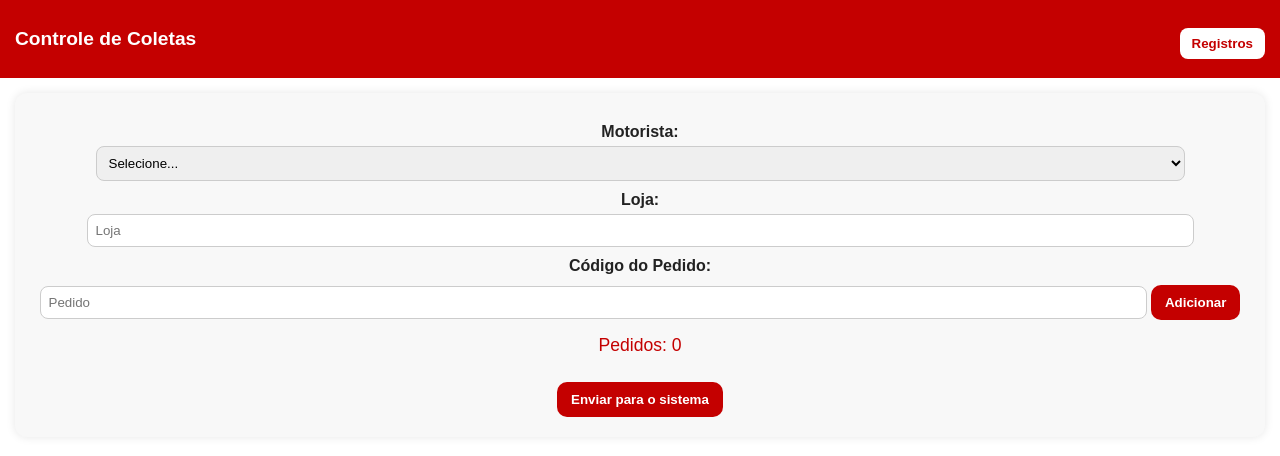
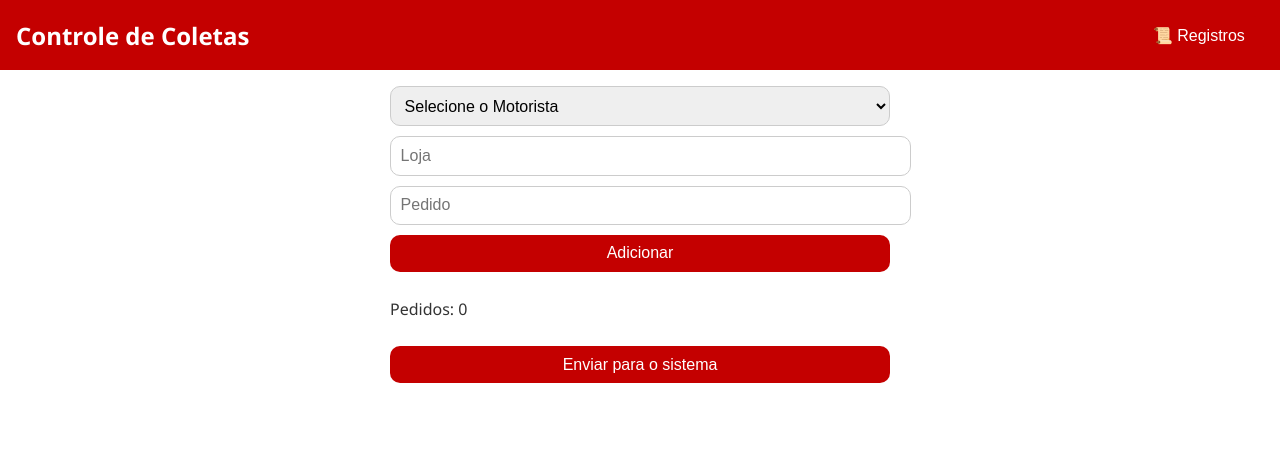
Before and after one commit to jeansantos997705-png/coleta-oms, a Flask app: page / in a window 1280 px wide. Shown: the top 456 px of the page. Run offline with Flask 3, Linux system fonts and the light colour scheme.

Commit message:
correções finais

```diff
--- a/app.py
+++ b/app.py
@@ -1,90 +1,66 @@
-from flask import Flask, render_template, request, jsonify, send_file
-from flask_sqlalchemy import SQLAlchemy
+from flask import Flask, render_template, request, redirect, url_for, jsonify, send_file
+from datetime import datetime
+import csv
 import os
-import io
-from datetime import datetime
-from openpyxl import Workbook
 
 app = Flask(__name__)
-app.config['SQLALCHEMY_DATABASE_URI'] = 'sqlite:///coletas.db'
-app.config['SQLALCHEMY_TRACK_MODIFICATIONS'] = False
 
-db = SQLAlchemy(app)
-
-# Modelo de tabela
-class Coleta(db.Model):
-    id = db.Column(db.Integer, primary_key=True)
-    motorista = db.Column(db.String(100))
-    loja = db.Column(db.String(100))
-    data = db.Column(db.String(20))
-    pedidos = db.Column(db.Text)
-
-with app.app_context():
-    db.create_all()
+# Simulação de "banco de dados" na memória
+registros = []
 
 @app.route('/')
 def index():
     return render_template('index.html')
 
-@app.route('/registrar', methods=['POST'])
-def registrar():
-    data = request.get_json()
-    motorista = data.get('motorista')
-    loja = data.get('loja')
-    pedidos = ', '.join(data.get('pedidos', []))
-    data_atual = datetime.now().strftime("%d/%m/%Y")
+@app.route('/adicionar', methods=['POST'])
+def adicionar():
+    motorista = request.form['motorista']
+    loja = request.form['loja']
+    pedido = request.form['pedido']
 
-    nova_coleta = Coleta(motorista=motorista, loja=loja, data=data_atual, pedidos=pedidos)
-    db.session.add(nova_coleta)
-    db.session.commit()
+    if len(pedido) != 12:
+        return jsonify({"erro": "Código deve ter 12 caracteres."}), 400
 
-    return jsonify({"message": "Coleta registrada com sucesso!"})
+    for r in registros:
+        for p in r['pedidos']:
+            if p == pedido:
+                return jsonify({"erro": "Pedido duplicado."}), 400
 
-@app.route('/historico')
-def historico():
-    coletas = Coleta.query.order_by(Coleta.id.desc()).all()
-    registros = []
-    for coleta in coletas:
+    if not registros or registros[-1].get('finalizado', False):
         registros.append({
-            "id": coleta.id,
-            "motorista": coleta.motorista,
-            "loja": coleta.loja,
-            "data": coleta.data,
-            "quantidade": len(coleta.pedidos.split(", ")) if coleta.pedidos else 0
+            "motorista": motorista,
+            "loja": loja,
+            "data": datetime.now().strftime("%d/%m/%Y"),
+            "pedidos": [],
+            "finalizado": False
         })
-    return jsonify(registros)
 
-@app.route('/detalhes/<int:id>')
-def detalhes(id):
-    coleta = Coleta.query.get(id)
-    if not coleta:
-        return jsonify({"error": "Registro não encontrado"}), 404
-    pedidos = coleta.pedidos.split(", ")
-    return jsonify({"pedidos": pedidos})
+    registros[-1]["pedidos"].append(pedido)
+    return jsonify({"sucesso": True, "total": len(registros[-1]['pedidos'])})
 
-@app.route('/backup', methods=['GET'])
+@app.route('/enviar', methods=['POST'])
+def enviar():
+    if registros:
+        registros[-1]["finalizado"] = True
+    return jsonify({"sucesso": True})
+
+@app.route('/registros')
+def ver_registros():
+    return render_template('registros.html', registros=registros)
+
+@app.route('/pedidos/<int:indice>')
+def ver_pedidos(indice):
+    return jsonify(registros[indice]["pedidos"])
+
+@app.route('/backup')
 def backup():
-    coletas = Coleta.query.order_by(Coleta.id.desc()).all()
-    if not coletas:
-        return jsonify({"error": "Nenhum registro encontrado para backup"}), 404
-
-    wb = Workbook()
-    ws = wb.active
-    ws.title = "Coletas"
-    ws.append(["Motorista", "Loja", "Data", "Pedido"])
-
-    for coleta in coletas:
-        pedidos = coleta.pedidos.split(", ")
-        for pedido in pedidos:
-            ws.append([coleta.motorista, coleta.loja, coleta.data, pedido])
-
-    output = io.BytesIO()
-    wb.save(output)
-    output.seek(0)
-
-    nome_arquivo = f"backup_coletas_{datetime.now().strftime('%Y-%m-%d_%H-%M-%S')}.xlsx"
-
-    return send_file(output, as_attachment=True, download_name=nome_arquivo, mimetype="application/vnd.openxmlformats-officedocument.spreadsheetml.sheet")
+    arquivo_csv = "backup_coletas.csv"
+    with open(arquivo_csv, mode='w', newline='', encoding='utf-8') as f:
+        writer = csv.writer(f)
+        writer.writerow(["Motorista", "Loja", "Data", "Pedidos"])
+        for r in registros:
+            writer.writerow([r["motorista"], r["loja"], r["data"], ", ".join(r["pedidos"])])
+    return send_file(arquivo_csv, as_attachment=True)
 
 if __name__ == '__main__':
-    app.run(host='0.0.0.0', port=5000)
+    app.run(debug=True)
--- a/static/script.js
+++ b/static/script.js
@@ -1,118 +1,53 @@
+const motoristaInput = document.getElementById("motorista");
+const lojaInput = document.getElementById("loja");
 const pedidoInput = document.getElementById("pedido");
-const motoristaSelect = document.getElementById("motorista");
-const lojaInput = document.getElementById("loja");
-const adicionarBtn = document.getElementById("adicionar");
-const enviarBtn = document.getElementById("enviar");
+const listaPedidos = document.getElementById("listaPedidos");
 const contador = document.getElementById("contador");
-const listaPedidos = document.getElementById("listaPedidos");
-const listaRegistros = document.getElementById("listaRegistros");
-const paginaColeta = document.getElementById("paginaColeta");
-const paginaRegistros = document.getElementById("paginaRegistros");
-const btnRegistros = document.getElementById("btnRegistros");
-const btnVoltar = document.getElementById("btnVoltar");
-const btnBackup = document.getElementById("btnBackup");
-const detalhesDiv = document.getElementById("detalhes");
-const listaDetalhes = document.getElementById("listaDetalhes");
-const copiarBtn = document.getElementById("copiarPedidos");
 
 let pedidos = [];
 
-function atualizarContador() {
-    contador.textContent = `Pedidos: ${pedidos.length}`;
-}
+pedidoInput.addEventListener("keypress", (e) => {
+    if (e.key === "Enter") {
+        e.preventDefault();
+        adicionarPedido();
+    }
+});
 
 function adicionarPedido() {
+    const motorista = motoristaInput.value.trim();
+    const loja = lojaInput.value.trim();
     const pedido = pedidoInput.value.trim();
 
-    if (pedido.length !== 12) {
-        alert("O código deve ter 12 caracteres!");
+    if (!motorista || !loja || pedido.length !== 12) {
+        alert("Preencha todos os campos corretamente (pedido = 12 dígitos).");
         return;
     }
     if (pedidos.includes(pedido)) {
         alert("Pedido duplicado!");
         return;
     }
+
     pedidos.push(pedido);
     const li = document.createElement("li");
     li.textContent = pedido;
     listaPedidos.appendChild(li);
+
+    contador.textContent = `Pedidos: ${pedidos.length}`;
     pedidoInput.value = "";
-    atualizarContador();
 }
 
-pedidoInput.addEventListener("keypress", (e) => {
-    if (e.key === "Enter") {
-        adicionarPedido();
-    }
-});
-
-adicionarBtn.addEventListener("click", adicionarPedido);
-
-enviarBtn.addEventListener("click", async () => {
-    const motorista = motoristaSelect.value;
-    const loja = lojaInput.value.trim();
-
-    if (!motorista || !loja || pedidos.length === 0) {
-        alert("Preencha todos os campos antes de enviar!");
+function enviar() {
+    if (pedidos.length === 0) {
+        alert("Nenhum pedido adicionado!");
         return;
     }
 
-    const response = await fetch("/registrar", {
+    fetch("/enviar", {
         method: "POST",
-        headers: { "Content-Type": "application/json" },
-        body: JSON.stringify({ motorista, loja, pedidos }),
-    });
-
-    const data = await response.json();
-    alert(data.message);
-    pedidos = [];
-    listaPedidos.innerHTML = "";
-    atualizarContador();
-});
-
-btnRegistros.addEventListener("click", async () => {
-    paginaColeta.classList.add("oculto");
-    paginaRegistros.classList.remove("oculto");
-    carregarHistorico();
-});
-
-btnVoltar.addEventListener("click", () => {
-    paginaRegistros.classList.add("oculto");
-    paginaColeta.classList.remove("oculto");
-    detalhesDiv.classList.add("oculto");
-});
-
-async function carregarHistorico() {
-    const response = await fetch("/historico");
-    const data = await response.json();
-
-    listaRegistros.innerHTML = "";
-    data.forEach((item) => {
-        const li = document.createElement("li");
-        li.textContent = `${item.motorista} - ${item.loja} (${item.data}) • ${item.quantidade} pedidos`;
-        li.addEventListener("click", () => abrirDetalhes(item.id));
-        listaRegistros.appendChild(li);
+    }).then(() => {
+        alert("Coleta enviada com sucesso!");
+        pedidos = [];
+        listaPedidos.innerHTML = "";
+        contador.textContent = "Pedidos: 0";
     });
 }
-
-async function abrirDetalhes(id) {
-    const response = await fetch(`/detalhes/${id}`);
-    const data = await response.json();
-
-    detalhesDiv.classList.remove("oculto");
-    listaDetalhes.innerHTML = "";
-    data.pedidos.forEach((p) => {
-        const li = document.createElement("li");
-        li.textContent = p;
-        listaDetalhes.appendChild(li);
-    });
-
-    copiarBtn.onclick = () => {
-        navigator.clipboard.writeText(data.pedidos.join("\n"));
-        alert("Pedidos copiados!");
-    };
-}
-
-btnBackup.addEventListener("click", () => {
-    window.location.href = "/backup";
-});
--- a/static/style.css
+++ b/static/style.css
@@ -1,101 +1,106 @@
 body {
-    font-family: Arial, sans-serif;
+    font-family: 'Segoe UI', sans-serif;
     background-color: #fff;
-    color: #222;
     margin: 0;
-    padding: 0;
-    text-align: center;
+    color: #333;
 }
 
 header {
     background-color: #c40000;
     color: white;
-    padding: 15px;
+    padding: 1rem;
     display: flex;
     justify-content: space-between;
     align-items: center;
 }
 
-header h1 {
-    font-size: 1.2rem;
+h1 {
+    margin: 0;
+    font-size: 1.5rem;
 }
 
-header button {
-    background: white;
-    color: #c40000;
+button {
+    background-color: #c40000;
+    color: white;
     border: none;
-    padding: 8px 12px;
-    border-radius: 8px;
-    font-weight: bold;
+    padding: 0.6rem 1.2rem;
+    border-radius: 10px;
+    cursor: pointer;
+    font-size: 1rem;
+    transition: 0.2s;
 }
 
-.card {
-    background: #f8f8f8;
-    border-radius: 12px;
-    padding: 20px;
-    margin: 15px;
-    box-shadow: 0 0 10px rgba(0,0,0,0.1);
+button:hover {
+    background-color: #ff0000;
 }
 
-label {
-    display: block;
-    margin-top: 10px;
-    font-weight: bold;
+main {
+    padding: 1rem;
+    display: flex;
+    justify-content: center;
+}
+
+.form-container {
+    width: 100%;
+    max-width: 500px;
+    display: flex;
+    flex-direction: column;
+    gap: 10px;
 }
 
 input, select {
-    width: 90%;
-    padding: 8px;
-    margin-top: 5px;
+    padding: 0.6rem;
     border: 1px solid #ccc;
-    border-radius: 8px;
+    border-radius: 10px;
+    font-size: 1rem;
+    width: 100%;
 }
 
-button {
-    margin-top: 10px;
-    background-color: #c40000;
-    color: white;
-    border: none;
-    padding: 10px 14px;
-    border-radius: 10px;
-    font-weight: bold;
+#listaPedidos {
+    list-style: none;
+    padding: 0;
+    margin-top: 1rem;
 }
 
-#contador {
-    font-size: 1.1rem;
-    color: #c40000;
-    margin-top: 15px;
+#listaPedidos li {
+    background: #f9f9f9;
+    margin-bottom: 6px;
+    padding: 8px;
+    border-radius: 6px;
 }
 
-ul {
-    list-style: none;
-    padding: 0;
+.registro-lista {
+    display: flex;
+    flex-direction: column;
+    gap: 10px;
 }
 
-li {
-    background: white;
-    margin: 5px 0;
-    padding: 8px;
-    border-radius: 6px;
-    border: 1px solid #ddd;
+.registro-item {
+    background: #fff4f4;
+    border: 1px solid #ffc1c1;
+    border-radius: 10px;
+    padding: 10px;
+    cursor: pointer;
+    transition: 0.2s;
 }
 
-.oculto {
-    display: none;
+.registro-item:hover {
+    background: #ffe1e1;
+}
+
+.pedidos-container {
+    margin-top: 2rem;
+    background: #fff4f4;
+    border-radius: 10px;
+    padding: 1rem;
 }
 
 @media (max-width: 600px) {
-    header {
-        flex-direction: column;
-        gap: 10px;
+    h1 {
+        font-size: 1.2rem;
     }
-
-    input, select {
-        width: 100%;
-    }
-
-    .card {
-        margin: 10px;
-        padding: 15px;
+    button {
+        font-size: 0.9rem;
+        padding: 0.5rem 1rem;
     }
 }
--- a/templates/index.html
+++ b/templates/index.html
@@ -1,22 +1,21 @@
 <!DOCTYPE html>
-<html lang="pt-BR">
+<html lang="pt-br">
 <head>
     <meta charset="UTF-8">
     <meta name="viewport" content="width=device-width, initial-scale=1.0">
     <title>Controle de Coletas</title>
-    <link rel="stylesheet" href="style.css">
+    <link rel="stylesheet" href="{{ url_for('static', filename='style.css') }}">
 </head>
 <body>
     <header>
         <h1>Controle de Coletas</h1>
-        <button id="btnRegistros">Registros</button>
+        <button id="btnRegistros" onclick="window.location.href='/registros'">📜 Registros</button>
     </header>
 
-    <main id="paginaColeta">
-        <section class="card">
-            <label>Motorista:</label>
+    <main>
+        <div class="form-container">
             <select id="motorista">
-                <option value="">Selecione...</option>
+                <option value="">Selecione o Motorista</option>
                 <option>Adryen</option>
                 <option>Uelber</option>
                 <option>Luiz Carlos</option>
@@ -28,36 +27,17 @@
                 <option>Marcio</option>
             </select>
 
-            <label>Loja:</label>
             <input type="text" id="loja" placeholder="Loja">
+            <input type="text" id="pedido" placeholder="Pedido" maxlength="12">
+            <button id="addBtn" onclick="adicionarPedido()">Adicionar</button>
 
-            <label>Código do Pedido:</label>
-            <input type="text" id="pedido" placeholder="Pedido">
-
-            <button id="adicionar">Adicionar</button>
-
-            <div id="contador">Pedidos: 0</div>
+            <p id="contador">Pedidos: 0</p>
+            <button id="enviarBtn" onclick="enviar()">Enviar para o sistema</button>
 
             <ul id="listaPedidos"></ul>
-
-            <button id="enviar">Enviar para o sistema</button>
-        </section>
+        </div>
     </main>
 
-    <main id="paginaRegistros" class="oculto">
-        <section class="card">
-            <h2>Registros de Coletas</h2>
-            <button id="btnVoltar">← Voltar</button>
-            <button id="btnBackup">📦 Backup</button>
-            <ul id="listaRegistros"></ul>
-            <div id="detalhes" class="oculto">
-                <h3>Pedidos dessa Coleta</h3>
-                <ul id="listaDetalhes"></ul>
-                <button id="copiarPedidos">Copiar Todos</button>
-            </div>
-        </section>
-    </main>
-
-    <script src="script.js"></script>
+    <script src="{{ url_for('static', filename='script.js') }}"></script>
 </body>
 </html>
```
Also changed, not shown: templates/registros.html (added, +67 -0 lines).
